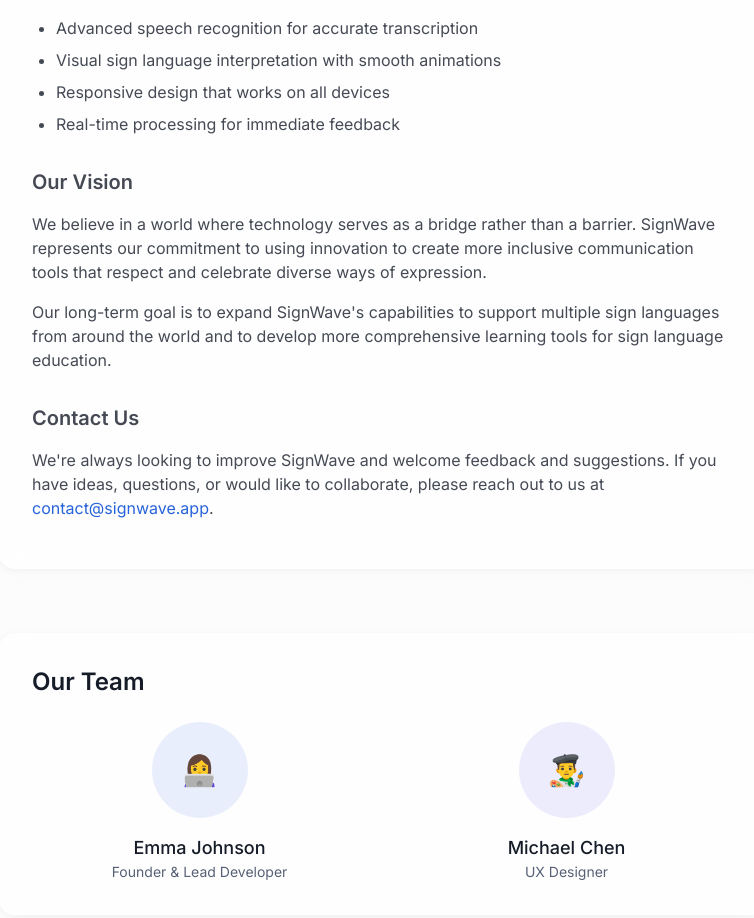
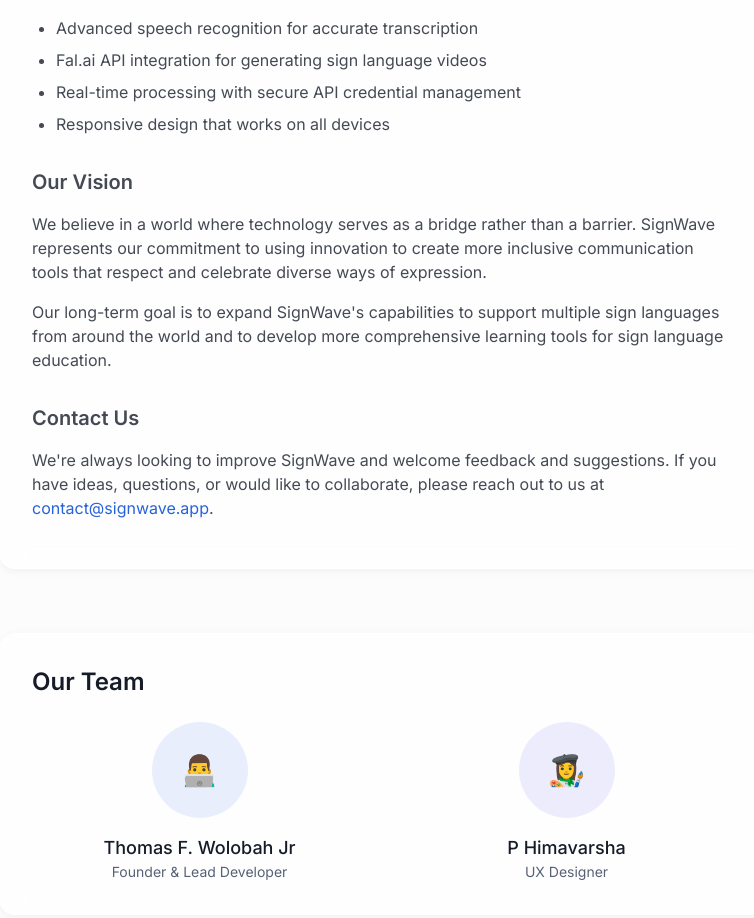
Before and after one commit to simplecodecraft04/signwave-voice, a React (Vite) app: page /about in a window 1280 px wide. Shown: the part 510-1428 px from the top of the page, without its empty margins (257-1011 px from the left). Built offline with nearby package versions, Linux system fonts and the light colour scheme.

Commit message:
Update favicon and content
Update favicon, technology section, and team member names.

```diff
--- a/index.html
+++ b/index.html
@@ -1,3 +1,4 @@
+
 <!DOCTYPE html>
 <html lang="en">
   <head>
@@ -7,6 +8,7 @@
     <meta name="description" content="Lovable Generated Project" />
     <meta name="author" content="Lovable" />
     <meta property="og:image" content="/og-image.png" />
+    <link rel="icon" href="/lovable-uploads/4f82fd38-ee0e-4019-8227-77b78fee64aa.png" type="image/png" />
   </head>
 
   <body>
--- a/src/pages/About.tsx
+++ b/src/pages/About.tsx
@@ -36,9 +36,9 @@ const About = () => {
 
                 <ul className="list-disc ml-6 mb-6 space-y-2">
                   <li>Advanced speech recognition for accurate transcription</li>
-                  <li>Visual sign language interpretation with smooth animations</li>
+                  <li>Fal.ai API integration for generating sign language videos</li>
+                  <li>Real-time processing with secure API credential management</li>
                   <li>Responsive design that works on all devices</li>
-                  <li>Real-time processing for immediate feedback</li>
                 </ul>
 
                 <h2 className="text-xl font-semibold mt-8 mb-4">Our Vision</h2>
@@ -72,17 +72,17 @@ const About = () => {
               <div className="grid grid-cols-1 sm:grid-cols-2 gap-8">
                 <div className="flex flex-col items-center">
                   <div className="w-24 h-24 bg-primary/10 rounded-full mb-4 flex items-center justify-center">
-                    <span className="text-3xl">👩‍💻</span>
+                    <span className="text-3xl">👨‍💻</span>
                   </div>
-                  <h3 className="text-lg font-medium">Emma Johnson</h3>
+                  <h3 className="text-lg font-medium">Thomas F. Wolobah Jr</h3>
                   <p className="text-sm text-muted-foreground">Founder & Lead Developer</p>
                 </div>
 
                 <div className="flex flex-col items-center">
                   <div className="w-24 h-24 bg-accent/10 rounded-full mb-4 flex items-center justify-center">
-                    <span className="text-3xl">👨‍🎨</span>
+                    <span className="text-3xl">👩‍🎨</span>
                   </div>
-                  <h3 className="text-lg font-medium">Michael Chen</h3>
+                  <h3 className="text-lg font-medium">P Himavarsha</h3>
                   <p className="text-sm text-muted-foreground">UX Designer</p>
                 </div>
               </div>
--- a/src/pages/Index.tsx
+++ b/src/pages/Index.tsx
@@ -91,7 +91,7 @@ const Index = () => {
                       🎬
                     </motion.span>
                   </div>
-                  <h3 className="text-lg font-medium mb-2">Video Generation</h3>
+                  <h3 className="text-lg font-medium mb-2">Fal.ai Integration</h3>
                   <p className="text-muted-foreground text-sm">
                     AI-powered conversion of text to sign language videos
                   </p>
```
Also changed, not shown: public/lovable-uploads/4f82fd38-ee0e-4019-8227-77b78fee64aa.png (added).
